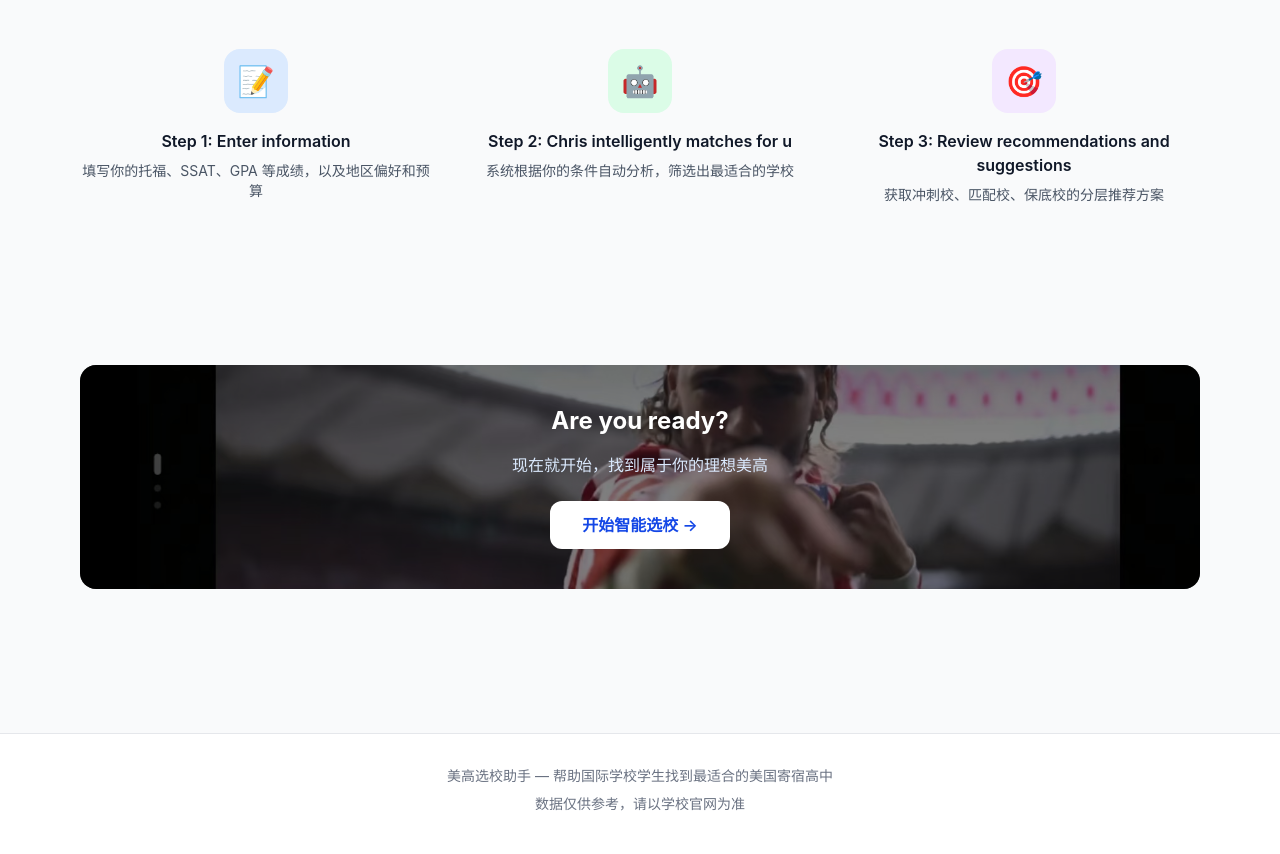
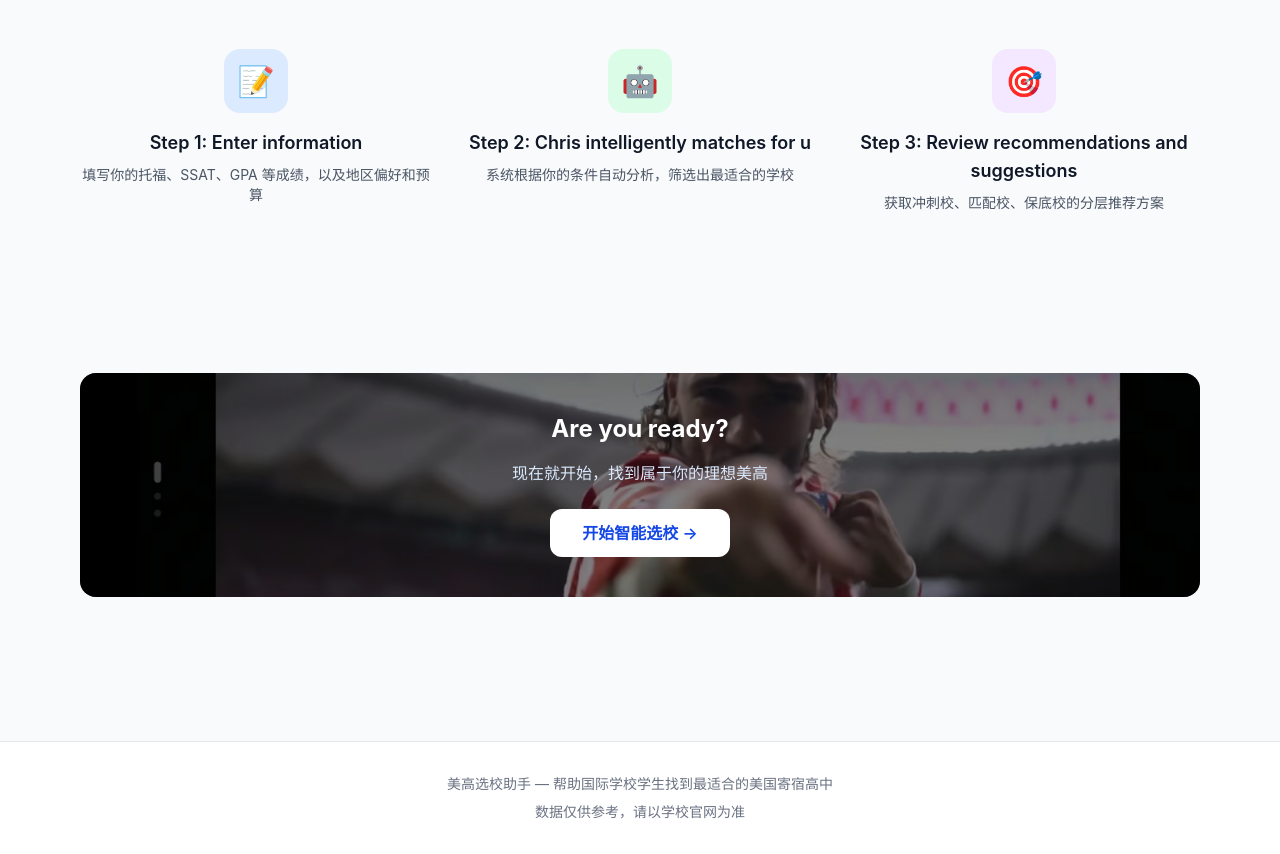
Before and after one commit to Hshyyy/meigao-helper, a React (Vite) app: page / in a window 1280 px wide. Shown: the part 1580-2434 px from the top of the page. Built offline with nearby package versions, Linux system fonts and the light colour scheme.

Commit message:
步骤标题字体加大

```diff
--- a/src/pages/Home.tsx
+++ b/src/pages/Home.tsx
@@ -163,7 +163,7 @@ export default function Home() {
             <div className="w-16 h-16 bg-blue-100 rounded-2xl flex items-center justify-center mx-auto mb-4">
               <span className="text-3xl">📝</span>
             </div>
-            <h3 className="font-semibold text-gray-900 mb-2">Step 1: Enter information</h3>
+            <h3 className="font-semibold text-gray-900 mb-2 text-lg">Step 1: Enter information</h3>
             <p className="text-gray-600 text-sm">
               填写你的托福、SSAT、GPA 等成绩，以及地区偏好和预算
             </p>
@@ -172,7 +172,7 @@ export default function Home() {
             <div className="w-16 h-16 bg-green-100 rounded-2xl flex items-center justify-center mx-auto mb-4">
               <span className="text-3xl">🤖</span>
             </div>
-            <h3 className="font-semibold text-gray-900 mb-2">Step 2: Chris intelligently matches for u</h3>
+            <h3 className="font-semibold text-gray-900 mb-2 text-lg">Step 2: Chris intelligently matches for u</h3>
             <p className="text-gray-600 text-sm">
               系统根据你的条件自动分析，筛选出最适合的学校
             </p>
@@ -181,7 +181,7 @@ export default function Home() {
             <div className="w-16 h-16 bg-purple-100 rounded-2xl flex items-center justify-center mx-auto mb-4">
               <span className="text-3xl">🎯</span>
             </div>
-            <h3 className="font-semibold text-gray-900 mb-2">Step 3: Review recommendations and suggestions</h3>
+            <h3 className="font-semibold text-gray-900 mb-2 text-lg">Step 3: Review recommendations and suggestions</h3>
             <p className="text-gray-600 text-sm">
               获取冲刺校、匹配校、保底校的分层推荐方案
             </p>
```
